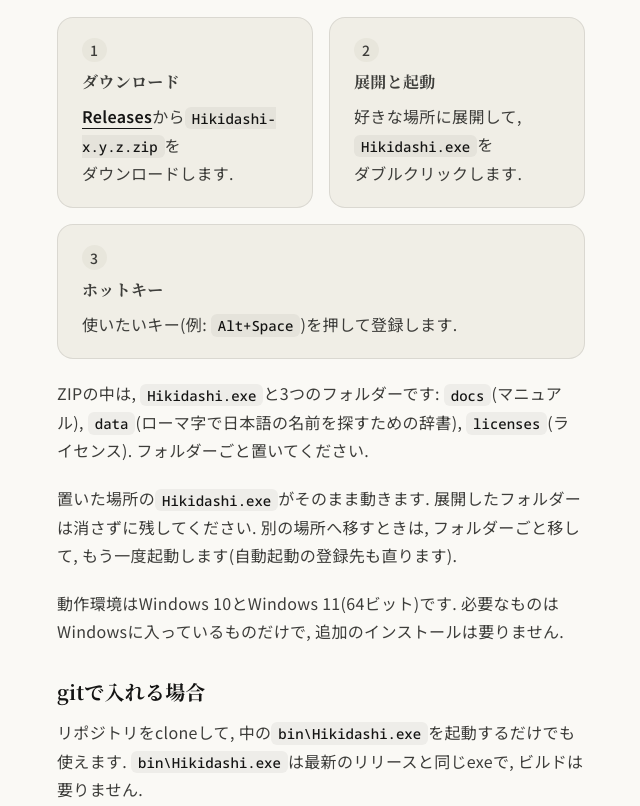
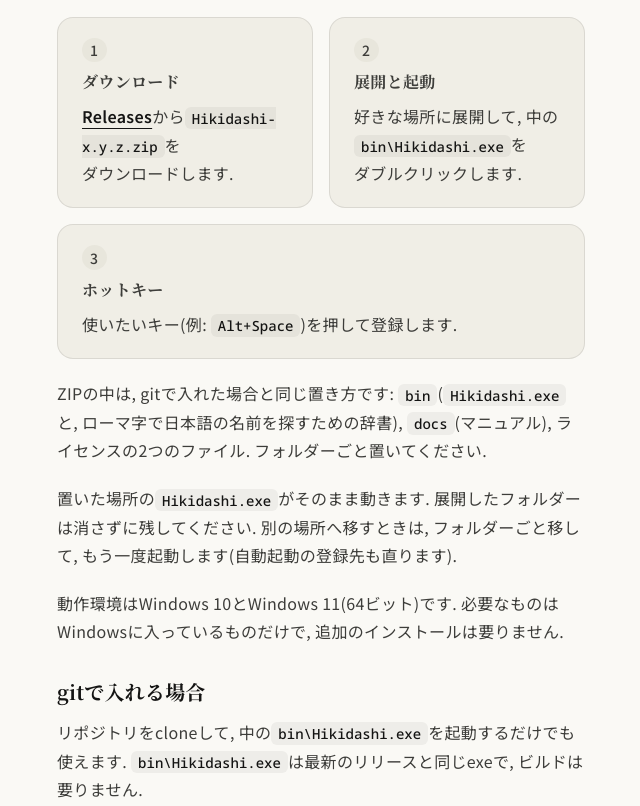
Before and after one commit to maonthemoon/hikidashi, a plain HTML site: page docs/manual.html in a window 1280 px wide. Shown: the part 3038-3844 px from the top of the page, without its empty margins (311-951 px from the left). Drawn offline with Linux system fonts and the light colour scheme.

Commit message:
ZIPの中をリポジトリと同じ置き方にする(bin/Hikidashi.exe. K81)
Co-Authored-By: Claude Opus 5.5 <noreply@anthropic.com>
Claude-Session: https://claude.ai/code/session_01BiVr29hx2PYvLRmNVvkhCe

```diff
--- a/docs/manual.html
+++ b/docs/manual.html
@@ -1250,10 +1250,10 @@ td.num, th.num { text-align: right; font-variant-numeric: tabular-nums; }
         <p>インストーラーはありません. ZIPを展開して, <code>Hikidashi.exe</code>を起動するだけです. 管理者権限も要りません.</p>
         <ol class="steps" style="--min: 220px" aria-label="インストールの手順">
           <li class="card card--subtle"><span class="card__title">ダウンロード</span><span class="card__body"><a href="https://github.com/maonthemoon/hikidashi/releases/latest" target="_blank" rel="noopener">Releases</a>から<code>Hikidashi-x.y.z.zip</code>をダウンロードします.</span></li>
-          <li class="card card--subtle"><span class="card__title">展開と起動</span><span class="card__body">好きな場所に展開して, <code>Hikidashi.exe</code>をダブルクリックします.</span></li>
+          <li class="card card--subtle"><span class="card__title">展開と起動</span><span class="card__body">好きな場所に展開して, 中の<code>bin\Hikidashi.exe</code>をダブルクリックします.</span></li>
           <li class="card card--subtle"><span class="card__title">ホットキー</span><span class="card__body">使いたいキー(例: <code>Alt+Space</code>)を押して登録します.</span></li>
         </ol>
-        <p>ZIPの中は, <code>Hikidashi.exe</code>と3つのフォルダーです: <code>docs</code>(マニュアル), <code>data</code>(ローマ字で日本語の名前を探すための辞書), <code>licenses</code>(ライセンス). フォルダーごと置いてください.</p>
+        <p>ZIPの中は, gitで入れた場合と同じ置き方です: <code>bin</code>(<code>Hikidashi.exe</code>と, ローマ字で日本語の名前を探すための辞書), <code>docs</code>(マニュアル), ライセンスの2つのファイル. フォルダーごと置いてください.</p>
         <p>置いた場所の<code>Hikidashi.exe</code>がそのまま動きます. 展開したフォルダーは消さずに残してください. 別の場所へ移すときは, フォルダーごと移して, もう一度起動します(自動起動の登録先も直ります).</p>
         <p>動作環境はWindows 10とWindows 11(64ビット)です. 必要なものはWindowsに入っているものだけで, 追加のインストールは要りません.</p>
 
@@ -1296,9 +1296,9 @@ git clone https://github.com/maonthemoon/hikidashi.git</code></pre>
         <ol>
           <li>タスクトレイのメニューの<code>Quit</code>で終了します(動いている間はexeを上書きできません).</li>
           <li><a href="https://github.com/maonthemoon/hikidashi/releases/latest" target="_blank" rel="noopener">Releases</a>から新しいZIPをダウンロードして展開し, 古いものと置き換えます.</li>
-          <li>新しい<code>Hikidashi.exe</code>をダブルクリックします.</li>
+          <li>新しい<code>bin\Hikidashi.exe</code>をダブルクリックします.</li>
         </ol>
-        <p>設定, 学習, 入力の履歴はそのまま残ります. 終了せずに別のフォルダーの新しいexeを起動したときは, 動いている古いものが終わって入れ替わり, ウィンドウの一番下に<code>Hikidashi was updated</code>と出ます.</p>
+        <p>設定, 学習, 入力の履歴はそのまま残ります. 終了せずに別のフォルダーの新しいexeを起動したときは, 動いている古いものが終わって入れ替わり, ウィンドウの一番下に<code>Hikidashi was updated</code>と出ます. v0.2.14までのZIPは<code>Hikidashi.exe</code>が一番上にあったので, そこから更新するときは古いフォルダーの中身を消してから展開してください(自動起動の登録先は, 新しいexeを起動すると直ります).</p>
         <p>gitで入れた場合は, <code>Quit</code>で終了し, <code>git pull</code>してから<code>bin\Hikidashi.exe</code>をダブルクリックします. 前の版が<code>%LOCALAPPDATA%\Hikidashi</code>に写したexeは, 新しい版を起動すると終わって消えます.</p>
 
         <h2 id="search">探して開く</h2>
@@ -1781,7 +1781,7 @@ export function search(query) {
               <tr><td><code>%APPDATA%\Hikidashi\hikidashi.log</code></td><td>索引の件数と時間, エラーの記録. 512KBを超えたら作り直す</td></tr>
               <tr><td><code>%APPDATA%\Hikidashi\scripts</code>, <code>extensions</code></td><td><a href="#scripts">スクリプトと拡張</a>(自分で作る)</td></tr>
               <tr><td><code>%LOCALAPPDATA%\Hikidashi\extensions</code></td><td>同梱の拡張(MIPI RFFE)の写し</td></tr>
-              <tr><td><code>%LOCALAPPDATA%\Hikidashi\SKK-JISYO.L</code></td><td>ネットから取ってきた辞書. exeの隣(ZIPでは<code>data</code>)に辞書がないときだけ(<a href="#faq-romaji">ローマ字で日本語の名前が出ない</a>)</td></tr>
+              <tr><td><code>%LOCALAPPDATA%\Hikidashi\SKK-JISYO.L</code></td><td>ネットから取ってきた辞書. exeの隣(<code>bin</code>)に辞書がないときだけ(<a href="#faq-romaji">ローマ字で日本語の名前が出ない</a>)</td></tr>
             </tbody>
           </table>
         </div>
@@ -1816,9 +1816,9 @@ export function search(query) {
 
         <h3 id="faq-romaji">ローマ字で日本語の名前が出ない</h3>
         <p>ローマ字で日本語を探すのは, 英字を3文字以上打ったときです. 起動した直後は辞書を読んでいるので, 漢字に広げて探すのはそのあとになります.</p>
-        <p>漢字に広げるための辞書(<code>SKK-JISYO.L</code>)は, ライセンス(GPL)の都合でexeには入れず, 別のファイルとしてZIPに入れています(gitで入れた場合は<code>bin\</code>にあります). <code>Hikidashi.exe</code>と同じフォルダーに置いたまま使います. exeを別の場所に移すときは, 辞書も同じフォルダーに置いてください.</p>
+        <p>漢字に広げるための辞書(<code>SKK-JISYO.L</code>)は, ライセンス(GPL)の都合でexeには入れず, 別のファイルとしてZIPとgitの<code>bin\</code>に入れています. <code>Hikidashi.exe</code>と同じフォルダーに置いたまま使います. exeを別の場所に移すときは, 辞書も同じフォルダーに置いてください.</p>
         <p>exeの隣に辞書がないとき(exeだけを移した場合など)は, 初めて起動したときに<a href="https://github.com/skk-dev/dict">SKKの辞書の公開場所</a>から取ってきます(約5MB. 取ってくる間はウィンドウの一番下に<code>Downloading the dictionary…</code>と出ます). 取れるまでは, ローマ字はひらがなとカタカナにだけ広げます(<code>pawa-</code>→パワーは出ますが, <code>kaigi</code>→会議は出ません).</p>
-        <p>会社のネットワークなどで取れないときは, ウィンドウの一番下に<code>Couldn't download the dictionary…</code>と出ます. 次に起動したときにもう一度試します. 取れない場合は, ZIPの<code>SKK-JISYO.L</code>を使うか, 取れるPCで<a href="https://raw.githubusercontent.com/skk-dev/dict/master/SKK-JISYO.L"><code>SKK-JISYO.L</code></a>を保存し, <code>Hikidashi.exe</code>と同じフォルダーに置いてからHikidashiを起動し直します(タスクトレイの<code>Quit</code>で止めて, もう一度起動します).</p>
+        <p>会社のネットワークなどで取れないときは, ウィンドウの一番下に<code>Couldn't download the dictionary…</code>と出ます. 次に起動したときにもう一度試します. 取れない場合は, ZIPの<code>bin\SKK-JISYO.L</code>を使うか, 取れるPCで<a href="https://raw.githubusercontent.com/skk-dev/dict/master/SKK-JISYO.L"><code>SKK-JISYO.L</code></a>を保存し, <code>Hikidashi.exe</code>と同じフォルダーに置いてからHikidashiを起動し直します(タスクトレイの<code>Quit</code>で止めて, もう一度起動します).</p>
 
         <h3 id="faq-log">動きがおかしいとき</h3>
         <p><code>%APPDATA%\Hikidashi\hikidashi.log</code>に, 索引の件数とかかった時間, エラーが残っています. ウィンドウの一番下に赤い文字が出たときも, ここに詳しく書いてあります.</p>
```
Also changed, not shown: THIRD-PARTY-NOTICES.txt, 3 other files.
